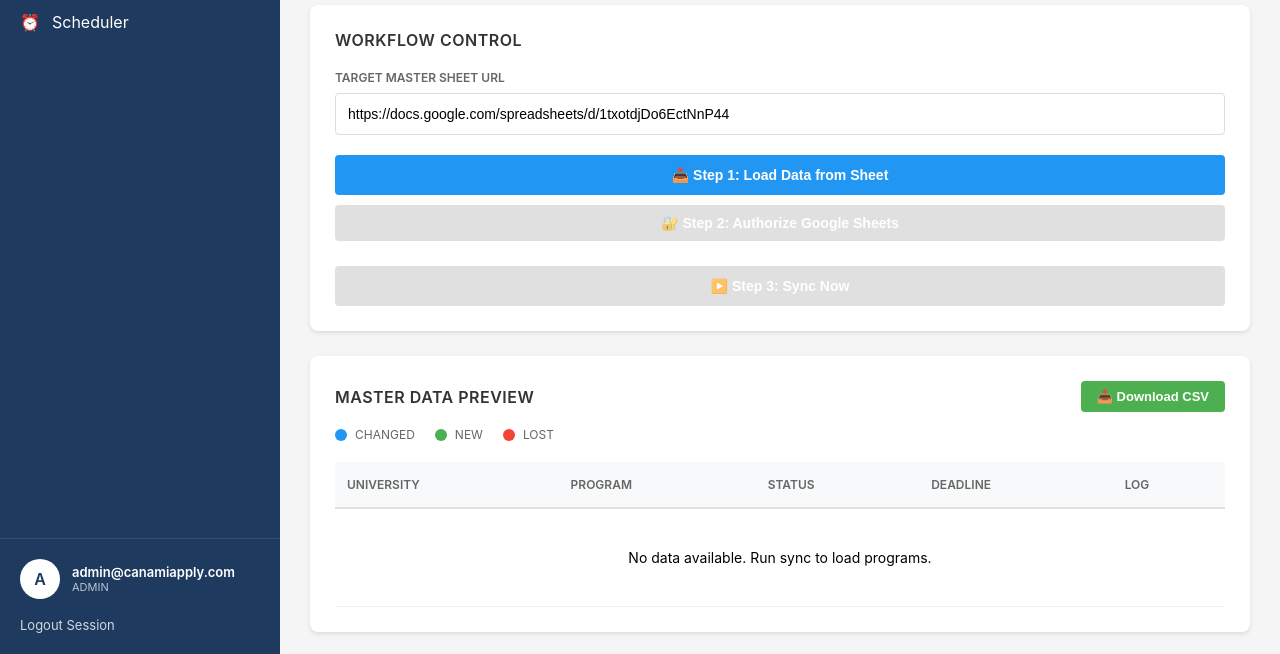
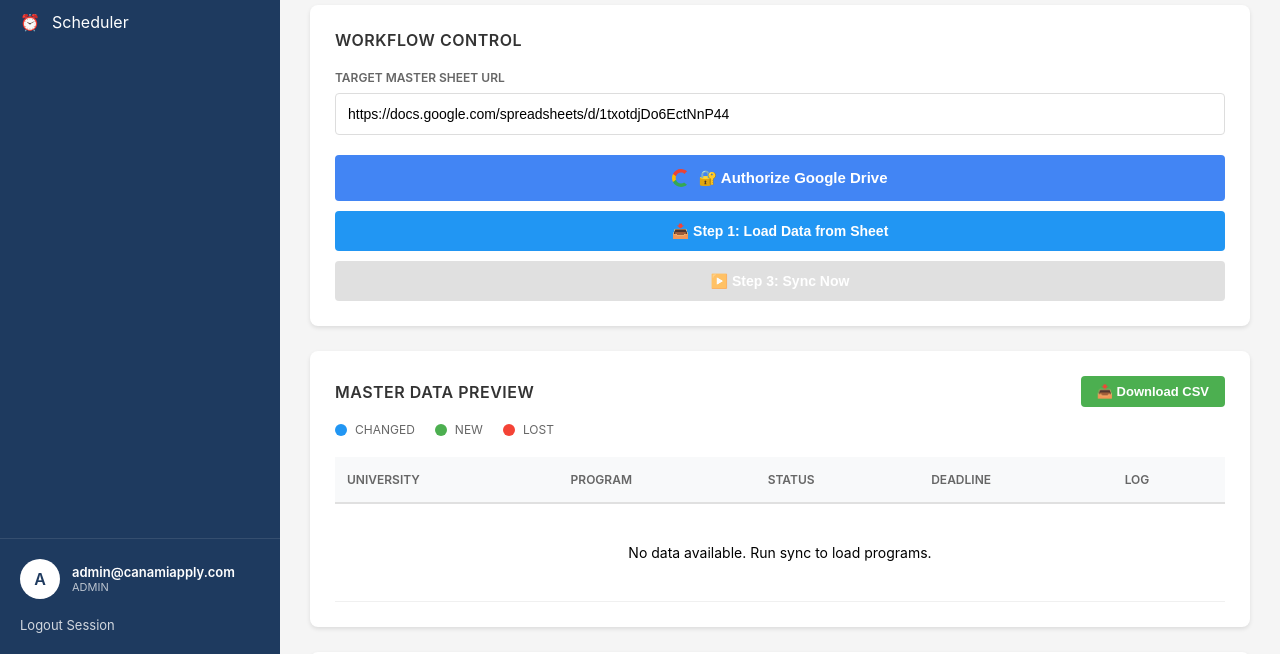
Before and after one commit to rtsolutiontesting/canam-admissions-tracker, a website: page public/index.html in a window 1280 px wide. Shown: the part 146-800 px from the top of the page. Drawn offline with Linux system fonts and the light colour scheme; no server answers.

Commit message:
Add Google OAuth 2.0 authorization button before Step 1

```diff
--- a/public/index.html
+++ b/public/index.html
@@ -127,8 +127,15 @@
                     <input type="text" class="url-input" id="sheetUrl" value="https://docs.google.com/spreadsheets/d/1txotdjDo6EctNnP44" placeholder="Enter Google Sheet URL">
                 </div>
                 <div style="display: flex; flex-direction: column; gap: 10px;">
+                    <button class="auth-google-button" id="authGoogleButton" onclick="authorizeGoogleDrive()" style="background: #4285f4; color: white; padding: 14px; border: none; border-radius: 4px; font-size: 15px; font-weight: 600; cursor: pointer; display: flex; align-items: center; justify-content: center; gap: 8px;">
+                        <svg width="18" height="18" viewBox="0 0 18 18" fill="none"><path d="M17.64 9.2c0-.637-.057-1.251-.164-1.84H9v3.481h4.844c-.209 1.125-.843 2.078-1.796 2.717v2.258h2.908c1.702-1.567 2.684-3.874 2.684-6.615z" fill="#4285F4"/><path d="M9 18c2.43 0 4.467-.806 5.96-2.184l-2.908-2.258c-.806.54-1.837.86-3.052.86-2.348 0-4.337-1.585-5.047-3.716H.957v2.332C2.438 15.983 5.482 18 9 18z" fill="#34A853"/><path d="M3.953 10.712c-.18-.54-.282-1.117-.282-1.712 0-.595.102-1.172.282-1.712V4.956H.957C.348 6.175 0 7.55 0 9c0 1.45.348 2.825.957 4.044l3.006-2.332z" fill="#FBBC05"/><path d="M9 3.58c1.321 0 2.508.454 3.44 1.345l2.582-2.58C13.463.891 11.426 0 9 0 5.482 0 2.438 2.017.957 4.956L3.963 7.288C4.673 5.157 6.662 3.58 9 3.58z" fill="#EA4335"/></svg>
+                        🔐 Authorize Google Drive
+                    </button>
+                    <div id="authStatusDiv" style="display: none; padding: 10px; background: #e8f5e9; border-radius: 4px; color: #2e7d32; font-size: 13px; margin-top: -5px;">
+                        ✅ Google Drive authorized successfully!
+                    </div>
                     <button class="load-data-button" id="loadDataButton" onclick="loadDataFromSheet()" disabled>📥 Step 1: Load Data from Sheet</button>
-                    <button class="auth-button" id="authButton" onclick="handleAuthClick()" disabled style="display: block;">🔐 Step 2: Authorize Google Sheets</button>
+                    <button class="auth-button" id="authButton" onclick="handleAuthClick()" disabled style="display: none;">🔐 Step 2: Authorize Google Sheets</button>
                     <button class="sync-button" id="syncButton" onclick="runManualSync()" disabled>▶️ Step 3: Sync Now</button>
                 </div>
                 <div class="progress-container" id="progressContainer" style="display: none;">
```
